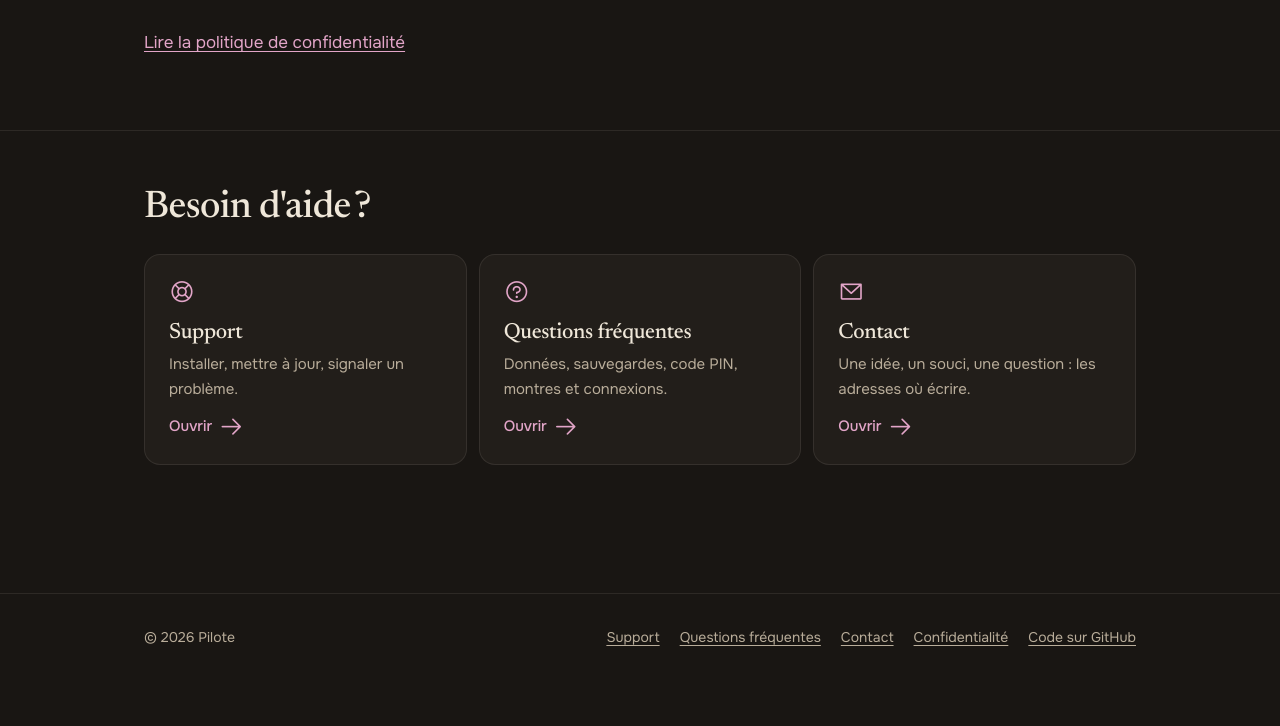
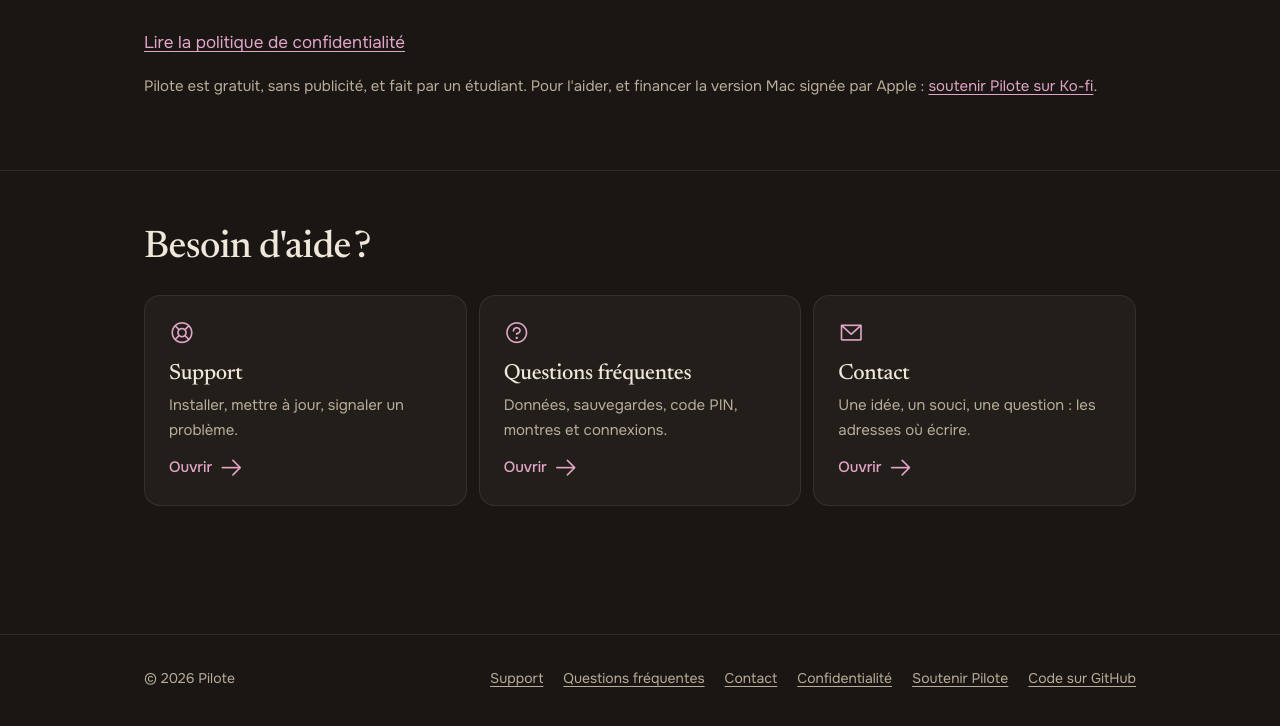
Before and after one commit to pilote-appli/pilote-appli.github.io, a plain HTML site: page index.html in a window 1280 px wide. Shown: the part 1732-2458 px from the top of the page. Before the commit the page ends 2422 px from the top, so only its background shows below. Drawn offline with Linux system fonts and the light colour scheme.

Commit message:
Lien Soutenir Pilote (Ko-fi) dans le pied de page et sur l'accueil
Co-Authored-By: Claude Opus 5.5 <noreply@anthropic.com>

```diff
--- a/index.html
+++ b/index.html
@@ -71,6 +71,7 @@
         <div class="engagement"><p class="grand">Code public</p><p>Chacun peut lire le code de Pilote sur GitHub et vérifier ce qu'il envoie, et à qui.</p></div>
       </div>
       <p class="mt32"><a href="confidentialite.html">Lire la politique de confidentialité</a></p>
+      <p class="petit">Pilote est gratuit, sans publicité, et fait par un étudiant. Pour l'aider, et financer la version Mac signée par Apple&nbsp;: <a href="https://ko-fi.com/pilote">soutenir Pilote sur Ko-fi</a>.</p>
     </div>
   </section>
 
@@ -94,6 +95,7 @@
       <a href="faq.html">Questions fréquentes</a>
       <a href="contact.html">Contact</a>
       <a href="confidentialite.html">Confidentialité</a>
+      <a href="https://ko-fi.com/pilote">Soutenir Pilote</a>
       <a href="https://github.com/pilote-appli/pilote">Code sur GitHub</a>
     </nav>
   </div>
```
Also changed, not shown: 404.html (+1 -0 lines), confidentialite.html (+1 -0 lines), contact.html (+1 -0 lines), faq.html (+1 -0 lines), mac.html (+1 -0 lines), support.html (+1 -0 lines).
